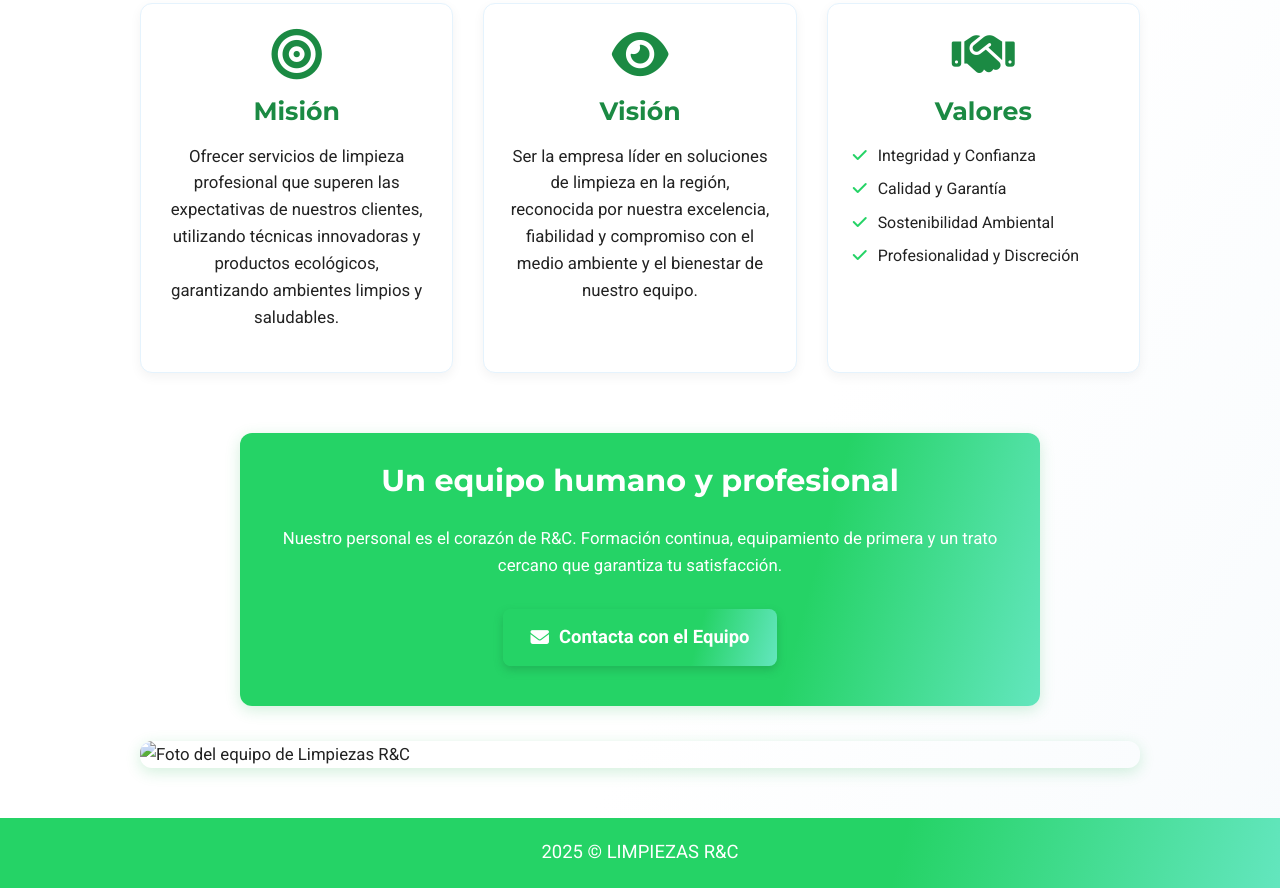
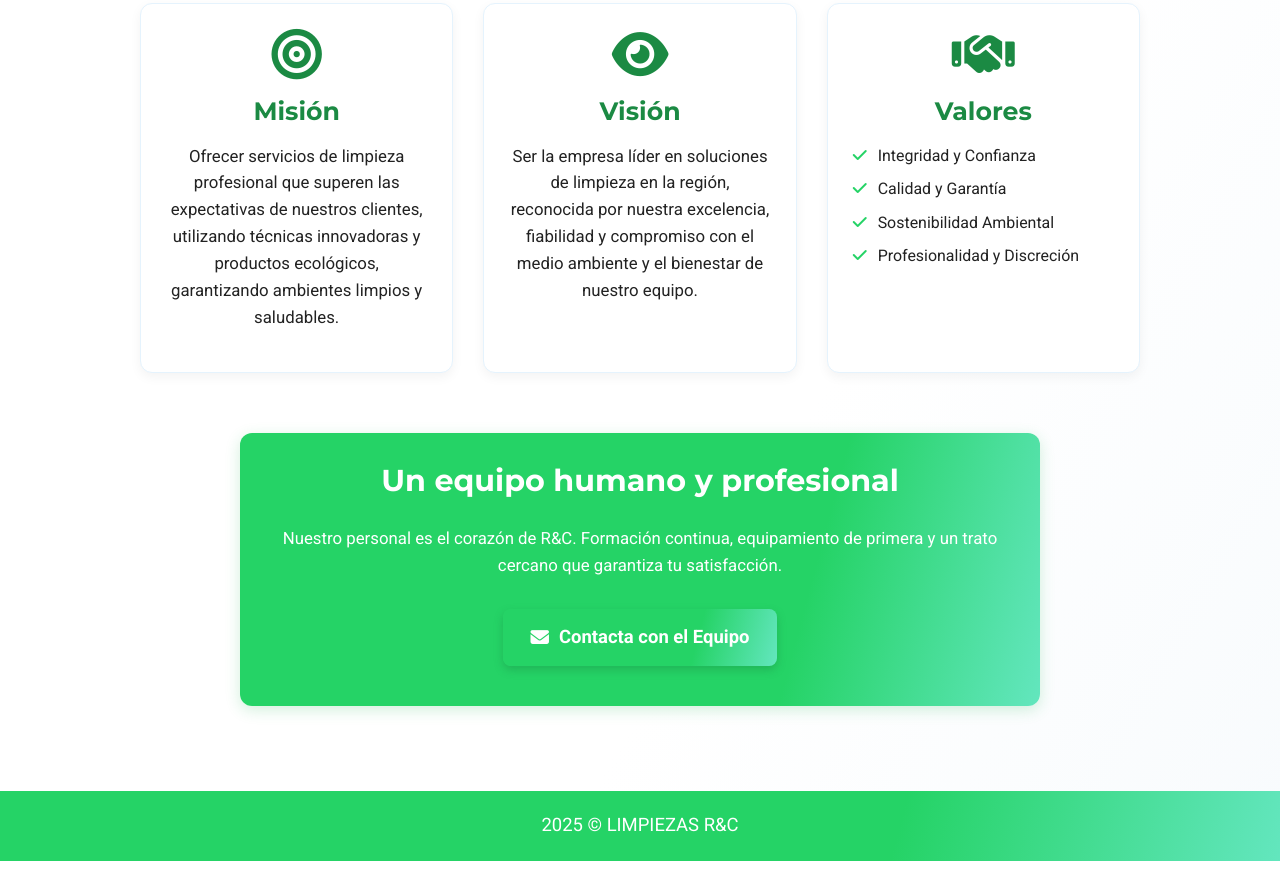
Before and after one commit to ferrum07/limpiezasryc, a plain HTML site: page empresa/empresa.html in a window 1280 px wide. Shown: the part 527-1415 px from the top of the page. After the commit the page ends 1388 px from the top, so only its background shows below. Drawn offline with Linux system fonts and the light colour scheme.

Commit message:
Update empresa.html

```diff
--- a/empresa/empresa.html
+++ b/empresa/empresa.html
@@ -79,7 +79,6 @@
     </section>
 
     <section class="equipo-foto">
-      <img src="../imagenes/equipo.jpg" alt="Foto del equipo de Limpiezas R&C" loading="lazy"> </section>
 
   </main>
 
```
Lines whose indentation alone changed are shown as unchanged.
